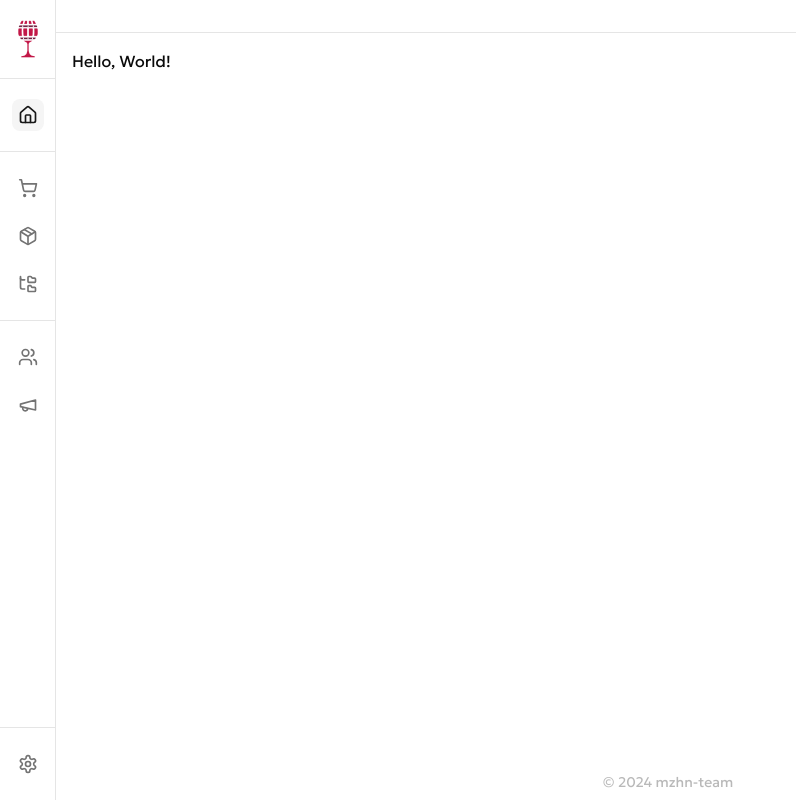
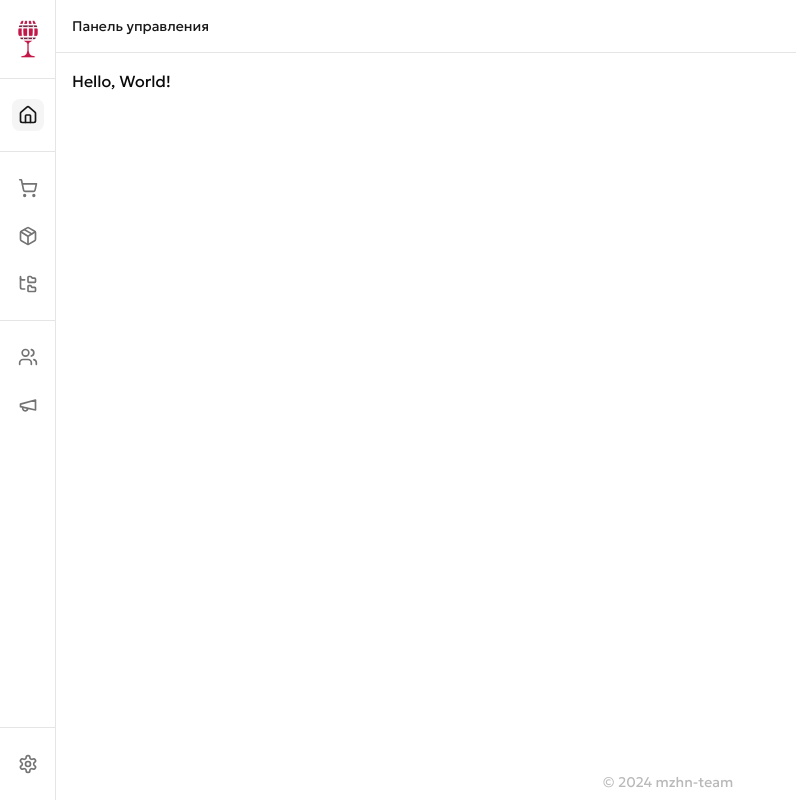
Before and after one commit to bottle-and-barrel/frontend-admin, a Next.js app: page / in a window 1280 px wide. Shown: the whole page, without its empty margins (0-796 px from the left). Built offline with nearby package versions, Linux system fonts and the light colour scheme.

Commit message:
feat: add page breadcrumbs
- use Portal to place them inside page-header

```diff
--- a/src/app/(dashboard)/page.tsx
+++ b/src/app/(dashboard)/page.tsx
@@ -1,7 +1,10 @@
+import PageBreadcrumbs from "@/components/layout/page-breadcrumbs";
+
 export default function Home() {
   return (
     <main>
       <h1>Hello, World!</h1>
+      <PageBreadcrumbs />
     </main>
   );
 }
--- /dev/null
+++ b/src/components/layout/page-breadcrumbs.tsx
@@ -0,0 +1,57 @@
+"use client";
+
+import { Fragment, useEffect, useState } from "react";
+import { createPortal } from "react-dom";
+import {
+  Breadcrumb,
+  BreadcrumbItem,
+  BreadcrumbLink,
+  BreadcrumbList,
+  BreadcrumbSeparator,
+} from "../ui/breadcrumb";
+import Link from "../ui/link";
+import { BreadcrumbsTargetID } from "./page-header";
+
+interface Breadcrumb {
+  title: string;
+  href: string;
+}
+export type Breadcrumbs = Breadcrumb[];
+export interface PageBreadcrumbsProps {
+  breadcrumbs?: Breadcrumbs;
+}
+
+export default function PageBreadcrumbs({
+  breadcrumbs = [],
+}: PageBreadcrumbsProps) {
+  const [target, setTarget] = useState<HTMLElement | null>(null);
+  useEffect(() => setTarget(document.getElementById(BreadcrumbsTargetID)), []);
+
+  if (!target) return null;
+  return createPortal(
+    <Breadcrumb>
+      <BreadcrumbList>
+        <BreadcrumbItem>
+          <BreadcrumbLink asChild>
+            <Link href="/" activeClassName="text-primary">
+              Панель управления
+            </Link>
+          </BreadcrumbLink>
+        </BreadcrumbItem>
+        {breadcrumbs.map((item, i) => (
+          <Fragment key={i}>
+            <BreadcrumbSeparator />
+            <BreadcrumbItem>
+              <BreadcrumbLink asChild>
+                <Link href={item.href} activeClassName="text-primary">
+                  {item.title}
+                </Link>
+              </BreadcrumbLink>
+            </BreadcrumbItem>
+          </Fragment>
+        ))}
+      </BreadcrumbList>
+    </Breadcrumb>,
+    target
+  );
+}
--- a/src/components/layout/page-header.tsx
+++ b/src/components/layout/page-header.tsx
@@ -1,6 +1,8 @@
 import { cn } from "@/lib/utils";
 import { HTMLAttributes } from "react";
 import SheetNavigation from "./sheet-navigation";
+
+export const BreadcrumbsTargetID = "breadcrumbs-target";
 
 export default function PageHeader({
   className,
@@ -15,6 +17,7 @@
       {...props}
     >
       <SheetNavigation triggerClass="sm:hidden" />
+      <div id={BreadcrumbsTargetID}></div>
     </header>
   );
 }
--- /dev/null
+++ b/src/components/ui/breadcrumb.tsx
@@ -0,0 +1,115 @@
+import { Slot } from "@radix-ui/react-slot";
+import { ChevronRight, MoreHorizontal } from "lucide-react";
+import * as React from "react";
+
+import { cn } from "@/lib/utils";
+
+const Breadcrumb = React.forwardRef<
+  HTMLElement,
+  React.ComponentPropsWithoutRef<"nav"> & {
+    separator?: React.ReactNode;
+  }
+>(({ ...props }, ref) => <nav ref={ref} aria-label="breadcrumb" {...props} />);
+Breadcrumb.displayName = "Breadcrumb";
+
+const BreadcrumbList = React.forwardRef<
+  HTMLOListElement,
+  React.ComponentPropsWithoutRef<"ol">
+>(({ className, ...props }, ref) => (
+  <ol
+    ref={ref}
+    className={cn(
+      "flex flex-wrap items-center gap-1.5 break-words text-sm text-muted-foreground sm:gap-2.5",
+      className
+    )}
+    {...props}
+  />
+));
+BreadcrumbList.displayName = "BreadcrumbList";
+
+const BreadcrumbItem = React.forwardRef<
+  HTMLLIElement,
+  React.ComponentPropsWithoutRef<"li">
+>(({ className, ...props }, ref) => (
+  <li
+    ref={ref}
+    className={cn("inline-flex items-center gap-1.5", className)}
+    {...props}
+  />
+));
+BreadcrumbItem.displayName = "BreadcrumbItem";
+
+const BreadcrumbLink = React.forwardRef<
+  HTMLAnchorElement,
+  React.ComponentPropsWithoutRef<"a"> & {
+    asChild?: boolean;
+  }
+>(({ asChild, className, ...props }, ref) => {
+  const Comp = asChild ? Slot : "a";
+
+  return (
+    <Comp
+      ref={ref}
+      className={cn("transition-colors hover:text-foreground", className)}
+      {...props}
+    />
+  );
+});
+BreadcrumbLink.displayName = "BreadcrumbLink";
+
+const BreadcrumbPage = React.forwardRef<
+  HTMLSpanElement,
+  React.ComponentPropsWithoutRef<"span">
+>(({ className, ...props }, ref) => (
+  <span
+    ref={ref}
+    role="link"
+    aria-disabled="true"
+    aria-current="page"
+    className={cn("font-normal text-foreground", className)}
+    {...props}
+  />
+));
+BreadcrumbPage.displayName = "BreadcrumbPage";
+
+const BreadcrumbSeparator = ({
+  children,
+  className,
+  ...props
+}: React.ComponentProps<"li">) => (
+  <li
+    role="presentation"
+    aria-hidden="true"
+    className={cn("[&>svg]:size-3.5", className)}
+    {...props}
+  >
+    {children ?? <ChevronRight />}
+  </li>
+);
+BreadcrumbSeparator.displayName = "BreadcrumbSeparator";
+
+const BreadcrumbEllipsis = ({
+  className,
+  ...props
+}: React.ComponentProps<"span">) => (
+  <span
+    role="presentation"
+    aria-hidden="true"
+    className={cn("flex h-9 w-9 items-center justify-center", className)}
+    {...props}
+  >
+    <MoreHorizontal className="h-4 w-4" />
+    <span className="sr-only">More</span>
+  </span>
+);
+BreadcrumbEllipsis.displayName = "BreadcrumbElipssis";
+
+export {
+  Breadcrumb,
+  BreadcrumbEllipsis,
+  BreadcrumbItem,
+  BreadcrumbLink,
+  BreadcrumbList,
+  BreadcrumbPage,
+  BreadcrumbSeparator,
+};
```
